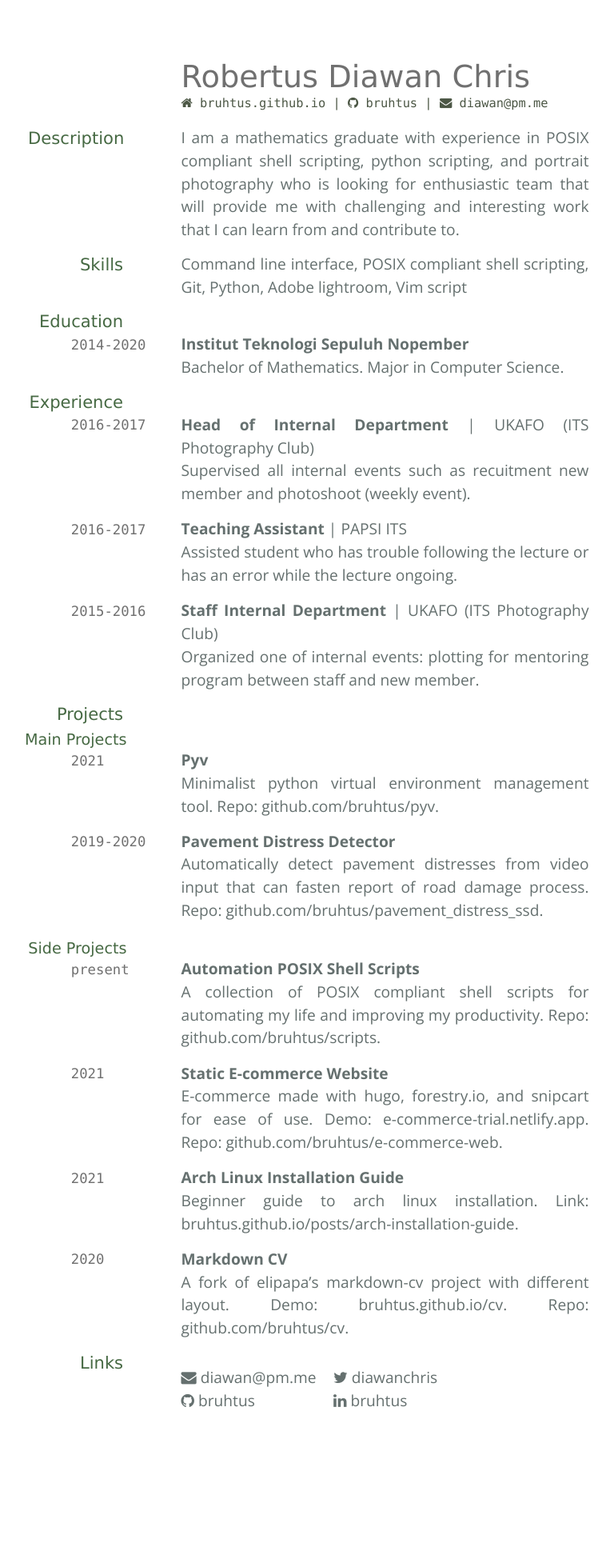
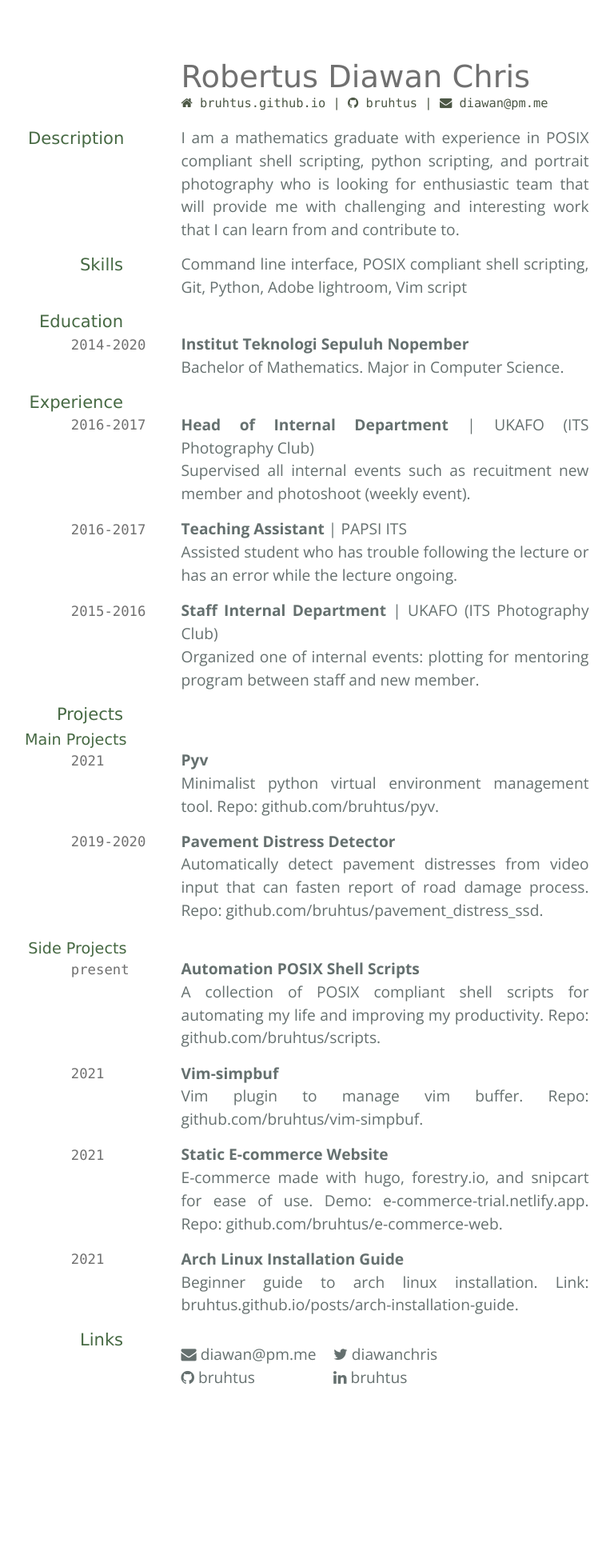
Before and after one commit to TimoTSchmidt/test3, a Jekyll site: the page built from index.md, in a window 1280 px wide. Shown: the whole page at 80% size, without its empty margins (201-969 px from the left). Built offline with Jekyll 4.4.1, drawn with Linux system fonts in a browser that asks for light colours; nearby versions of some CDN libraries; after the commit the page ends 1910 px from its top, so only the background shows below that.

Commit message:
Replace markdown cv with vim-simpbuf

```diff
--- a/index.md
+++ b/index.md
@@ -58,16 +58,16 @@ __Automation POSIX Shell Scripts__ <br>
 A collection of POSIX compliant shell scripts for automating my life and improving my productivity. Repo: [github.com/bruhtus/scripts](https://github.com/bruhtus/scripts).
 
 `2021`
+__Vim-simpbuf__ <br>
+Vim plugin to manage vim buffer. Repo: [github.com/bruhtus/vim-simpbuf](https://github.com/bruhtus/vim-simpbuf).
+
+`2021`
 __Static E-commerce Website__ <br>
 E-commerce made with hugo, forestry.io, and snipcart for ease of use. Demo: [e-commerce-trial.netlify.app](https://e-commerce-trial.netlify.app/). Repo: [github.com/bruhtus/e-commerce-web](https://github.com/bruhtus/e-commerce-web).
 
 `2021`
 __Arch Linux Installation Guide__ <br>
 Beginner guide to arch linux installation. Link: [bruhtus.github.io/posts/arch-installation-guide](https://bruhtus.github.io/posts/arch-installation-guide/).
-
-`2020`
-__Markdown CV__ <br>
-A fork of [elipapa's markdown-cv project](https://github.com/elipapa/markdown-cv) with different layout. Demo: [bruhtus.github.io/cv](https://bruhtus.github.io/cv/). Repo: [github.com/bruhtus/cv](https://github.com/bruhtus/cv).
 
 <!-- ## Areas of expertise
 
```
